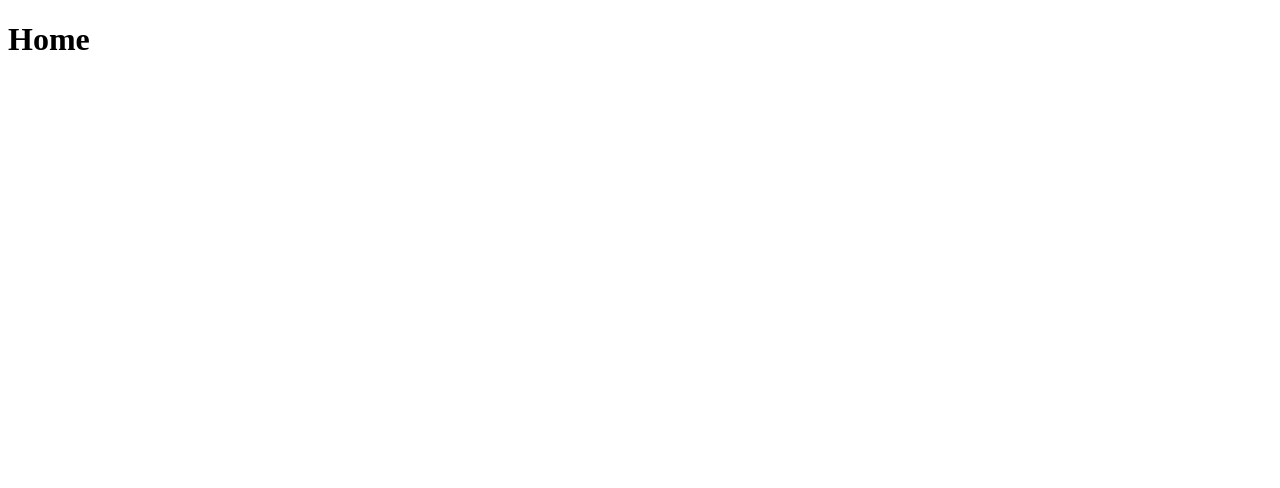
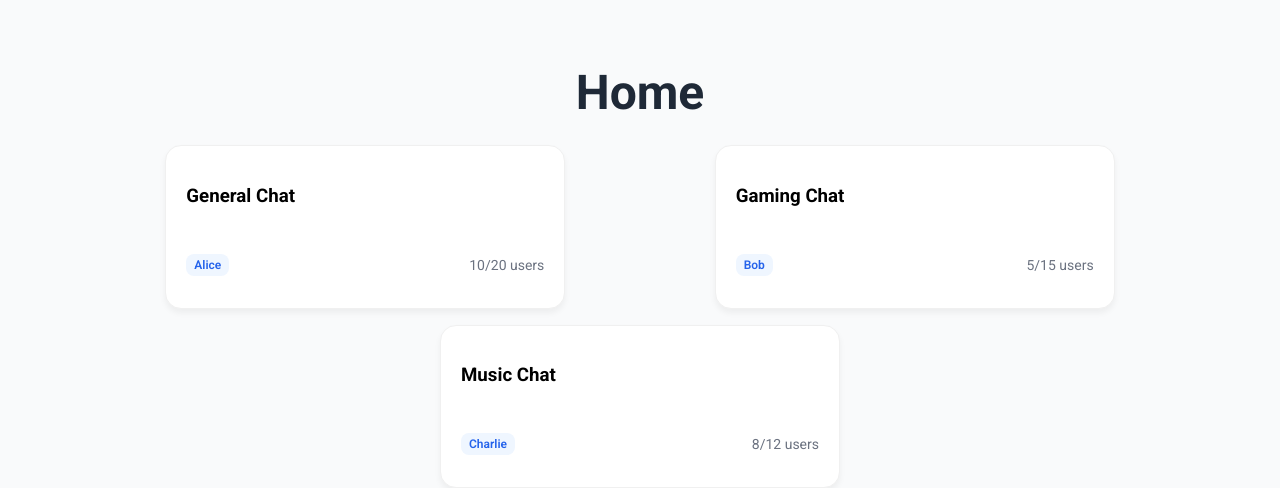
Before and after one commit to phuc394/CustomChat, a React (Vite) app: page / in a window 1280 px wide. Shown: the top 488 px of the page. Built offline with nearby package versions, Linux system fonts and the light colour scheme.

Commit message:
feat: Created a Home page with 3 sample chat room

```diff
--- a/src/main.tsx
+++ b/src/main.tsx
@@ -1,5 +1,6 @@
 import { StrictMode } from 'react'
 import { createRoot } from 'react-dom/client'
+import './styles/global.css'
 import {RouterProvider, createBrowserRouter} from 'react-router-dom';
 import Home from './pages/Home';
 
--- /dev/null
+++ b/src/pages/Home.css
@@ -0,0 +1,24 @@
+.home-container {
+  min-height: 100vh;
+  background-color: #f9fafb;
+  padding: 32px;
+  box-sizing: border-box;
+}
+
+.home-title {
+  font-size: 3rem;
+  font-weight: 700;
+  color: #1f2937;
+  margin-bottom: 24px;
+  text-align: center;
+}
+
+/* Phần cốt lõi để dàn hàng ngang và cách đều */
+.chat-rooms-container {
+  display: flex;
+  flex-direction: row; /* Xếp theo hàng ngang */
+  flex-wrap: wrap;     /* Tự động rớt dòng nếu màn hình quá nhỏ */
+  justify-content: space-evenly; /* Cách đều các card sang 2 bên lề */
+  align-items: center;
+  gap: 16px;     /* Khoảng cách tối thiểu giữa các card */
+}
--- a/src/pages/Home.tsx
+++ b/src/pages/Home.tsx
@@ -1,9 +1,49 @@
+import "./Home.css";
+import ChatCard from "./components/ChatCard";
+
+interface ChatRoom {
+  id: number;
+  name: string;
+  creator: string;
+  currentUsers: number;
+  maxUsers: number;
+}
 
 
 export default function Home() {
+  const mockChatRooms : ChatRoom[] = [
+    {
+      id: 1,
+      name: "General Chat",
+      creator: "Alice",
+      currentUsers: 10,
+      maxUsers: 20
+    },
+    {
+      id: 2,
+      name: "Gaming Chat",
+      creator: "Bob",
+      currentUsers: 5,
+      maxUsers: 15
+    },
+    {
+      id: 3,
+      name: "Music Chat",
+      creator: "Charlie",
+      currentUsers: 8,
+      maxUsers: 12
+    }
+  ];
   return (
-    <div className="home">
-      <h1>Home</h1>
+    <div className="home-container">
+      <h1 className="home-title">Home</h1>
+      <div className="chat-rooms-container">
+        {mockChatRooms.map((chatRoom) => (
+          <ChatCard id={chatRoom.id} title={chatRoom.name} creator={chatRoom.creator} currentUsers={chatRoom.currentUsers} maxUsers={chatRoom.maxUsers} />
+        ))}
+      </div>
+
     </div>
-  );
+  )
+
 }
--- /dev/null
+++ b/src/pages/components/ChatCard.css
@@ -0,0 +1,51 @@
+.chat-card {
+  background-color: #ffffff;
+  border: 1px solid #f0f0f0;
+  border-radius: 16px;
+  padding: 20px;
+  box-shadow: 0 4px 6px rgba(0, 0, 0, 0.05);
+  width: 400px;
+  min-height: 150px;
+  display: flex;
+  flex-direction: column;
+  justify-content: space-between;
+  box-sizing: border-box;
+}
+
+.chat-card-title {
+  font-size: 1.125rem;
+  font-weight: 700;
+  color: #1f2937;
+  margin: 0;
+  /* Giới hạn hiển thị 1 dòng, quá dài sẽ có dấu ... */
+  display: -webkit-box;
+  line-clamp: 1;
+  -webkit-line-clamp: 1;
+  -webkit-box-orient: vertical;
+  overflow: hidden;
+}
+
+.chat-footer {
+  margin-top: 16px;
+  display: flex;
+  justify-content: space-between;
+  align-items: center;
+  font-size: 0.875rem;
+  color: #6b7280;
+}
+
+.chat-meta {
+  background-color: #eff6ff;
+  color: #2563eb;
+  font-weight: 600;
+  padding: 4px 8px;
+  border-radius: 8px;
+  font-size: 0.75rem;
+}
+
+.chat-users {
+  overflow: hidden;
+  text-overflow: ellipsis;
+  white-space: nowrap;
+  max-width: 150px;
+}
--- /dev/null
+++ b/src/pages/components/ChatCard.tsx
@@ -0,0 +1,21 @@
+import "./ChatCard.css";
+
+interface ChatCardProps {
+    id: number;
+    title: string;
+    creator: string;
+    currentUsers: number;
+    maxUsers: number;
+}
+
+export default function ChatCard({title, creator, currentUsers, maxUsers }: ChatCardProps) {
+  return (
+    <div className="chat-card">
+      <h3 className="chat-title">{title}</h3>
+      <div className="chat-footer">
+        <p className="chat-meta">{creator}</p>
+        <span className="chat-users">{currentUsers}/{maxUsers} users</span>
+      </div>
+    </div>
+  );
+}
```
